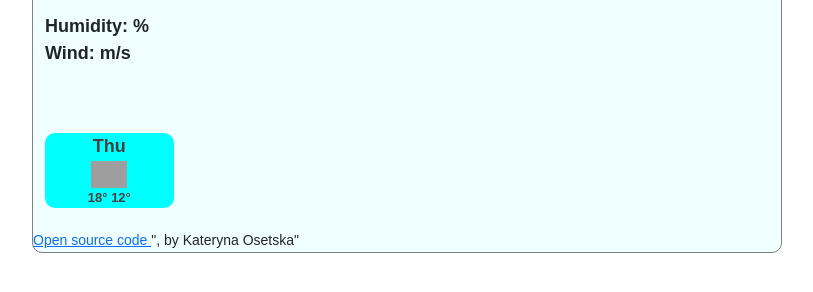
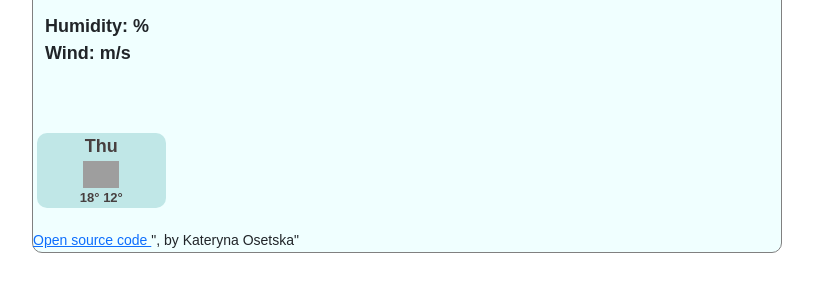
Before and after one commit to Kateryna1784/Vanilla-weather-forecast, a plain HTML site: page index.html in a window 1280 px wide. Shown: the part 220-512 px from the top of the page, without its empty margins (70-883 px from the left). Drawn offline with nearby package versions, Linux system fonts and the light colour scheme; no server answers; grey boxes are pictures that could not be loaded.

Commit message:
fixing css

```diff
--- a/src/styles.css
+++ b/src/styles.css
@@ -77,10 +77,10 @@ font-size: 16px;
   font-weight: bold;
   margin-top: 30px;
   margin-left: 1px;
-  background-color: aqua;
+  background-color: rgb(192, 231, 231);
   border: 10px;
   border-radius: 10px;
-  margin-left: 24px;
+  margin-left: 16px;
   margin-bottom: 20px;
 }
 li:first-letter {
```
